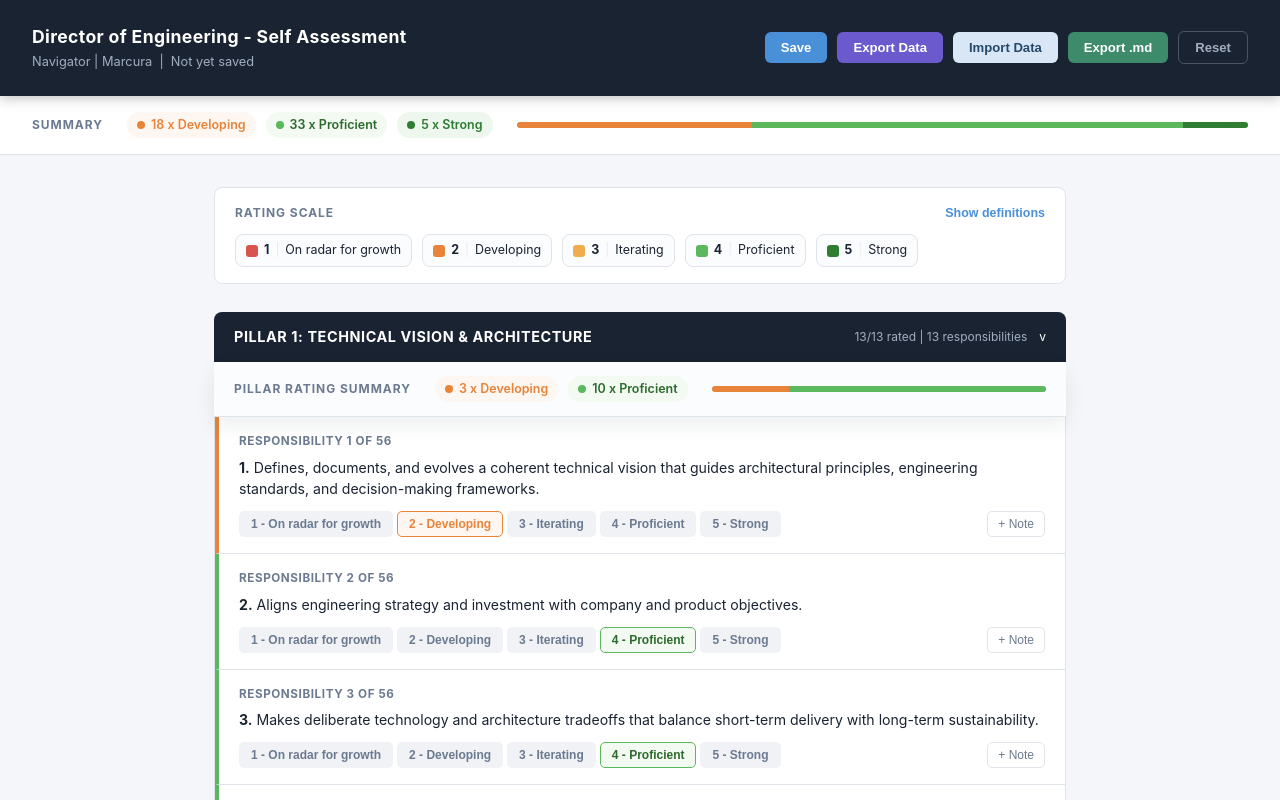
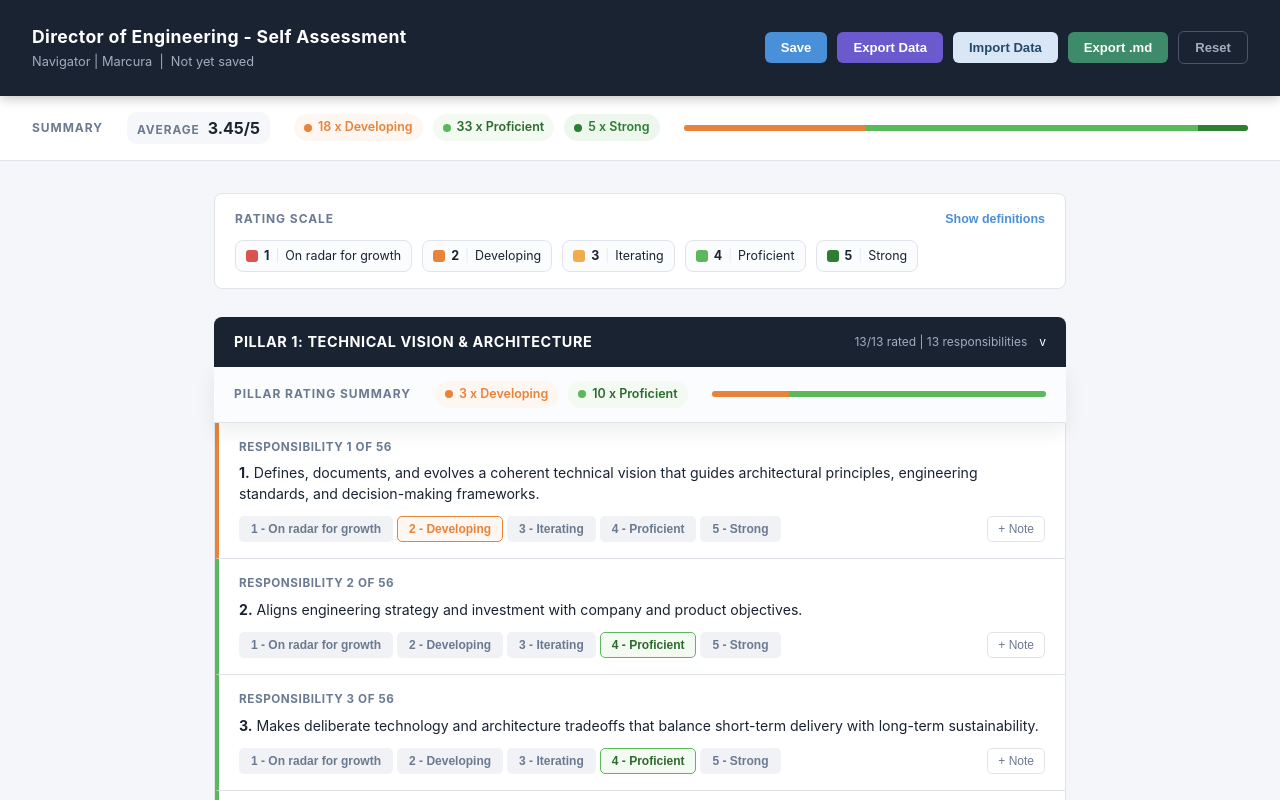
Before and after one commit to peterscottbrownstein/self-assessment, a React app in the folder app/: page / in a window 1280 px wide. Shown: the top 800 px of the page. Built offline with nearby package versions, Linux system fonts and the light colour scheme; the HTML template or start-up script is replaced by a standard one.

Commit message:
Add average score to global summary

```diff
--- a/app/src/components/SummaryBar.jsx
+++ b/app/src/components/SummaryBar.jsx
@@ -20,10 +20,20 @@ export function SummaryBar({
   const summaryItems = items ?? PILLARS.flatMap(pillar => pillar.items);
   const counts = buildCounts(summaryItems, assessmentState);
   const total = summaryItems.length;
+  const ratedCount = [1, 2, 3, 4, 5].reduce((sum, rating) => sum + counts[rating], 0);
+  const weightedScore = [1, 2, 3, 4, 5].reduce((sum, rating) => sum + (rating * counts[rating]), 0);
+  const averageScore = ratedCount > 0 ? (weightedScore / ratedCount).toFixed(2) : null;
+  const showAverage = !items;
 
   return (
     <div className={`summary-bar ${className}`.trim()}>
       <h2>{title}</h2>
+      {showAverage && averageScore && (
+        <div className="summary-average">
+          <span className="summary-average-label">Average</span>
+          <span className="summary-average-value">{averageScore}/5</span>
+        </div>
+      )}
       <div className="summary-chips">
         {[1, 2, 3, 4, 5].map(r =>
           counts[r] > 0 ? (
--- a/app/src/index.css
+++ b/app/src/index.css
@@ -65,6 +65,26 @@ body { font-family: -apple-system, BlinkMacSystemFont, 'Segoe UI', sans-serif; b
 }
 .summary-bar-pillar h2 {
   min-width: 110px;
+}
+.summary-average {
+  display: flex;
+  align-items: baseline;
+  gap: 8px;
+  padding: 4px 10px;
+  border-radius: 10px;
+  background: #f5f7fb;
+}
+.summary-average-label {
+  font-size: 0.74rem;
+  font-weight: 700;
+  letter-spacing: 0.08em;
+  text-transform: uppercase;
+  color: var(--muted);
+}
+.summary-average-value {
+  font-size: 1rem;
+  font-weight: 700;
+  color: var(--pillar-bg);
 }
 .summary-chips { display: flex; gap: 10px; flex-wrap: wrap; }
 .chip { display: flex; align-items: center; gap: 6px; padding: 4px 10px; border-radius: 20px; font-size: 0.78rem; font-weight: 600; }
```
Also changed, not shown: 1 other file (tests, documents, lock files or other folders).
